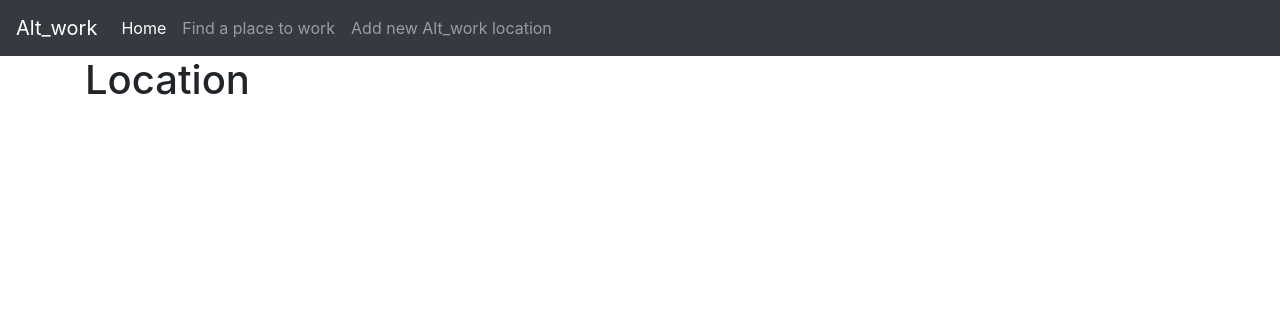
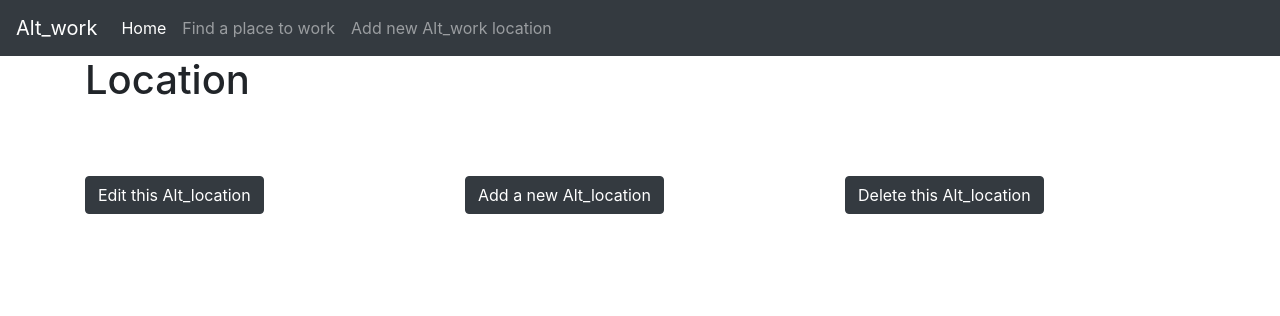
Before and after one commit to SammyDartnall10/alt_work, a Flask app: template templates/location.html in a window 1280 px wide. Shown: the top 316 px of the page. Run offline with Flask 2, Linux system fonts and the light colour scheme; the template is opened without the code that fills it, so the values that code supplies are empty; some libraries are stand-ins or nearby versions.

Commit message:
pulling though info to individual records nowgit add templates/location.html

```diff
--- a/app.py
+++ b/app.py
@@ -26,30 +26,12 @@ def view_all():
 def location():
     return render_template("location.html")
 
-"""show all records in a grid - user can then filter by category etc"""
-@app.route('/show_results')
-def show_results():
-    return render_template('searchresults.html')
-
+"""show the individual record - pulls data from DB based on _id"""
 @app.route('/view_location/<location_id>')
 def view_location(location_id):
     single_location = mongo.db.locations.find_one({"_id": ObjectId(location_id)})
     all_regions = mongo.db.regions.find()
     return render_template('location.html', location=single_location, region=all_regions)
-
-
-@app.route('/edit_task/<task_id>')
-def edit_task(task_id):
-    the_task = mongo.db.tasks.find_one({"_id": ObjectId(task_id)})
-    all_catergories = mongo.db.categories.find()
-    return render_template('edittask.html', task=the_task, categories=all_catergories)
-
-
-
-
-
-
-
 
 """add a new record for location - opens a form"""
 @app.route('/add_new')
@@ -64,6 +46,18 @@ def new_location():
     locations.insert_one(request.form.to_dict())
     return redirect(url_for('landing_page'))
 
+"""deletes the location and redirects to list of all"""
+@app.route('/delete_location/<location_id>')
+def delete_location(location_id):
+    mongo.db.locations.remove({'_id': ObjectId(location_id)})
+    return redirect(url_for('view_all'))
+
+"""edit location - _id from DB"""
+@app.route('/edit_location/<location_id>')
+def edit_location(location_id):
+    single_location = mongo.db.locations.find_one({"_id": ObjectId(location_id)})
+    all_regions = mongo.db.regions.find()
+    return render_template('editlocation.html', location=single_location, region=all_regions)
 
 if __name__ == '__main__':
     app.run(host=os.environ.get('IP'),
--- a/templates/location.html
+++ b/templates/location.html
@@ -10,6 +10,48 @@
     </div>
 </div>
 
+<div class="row">
+    <div class="col-12 col-md-6">
+        <img class="img-fluid" src="{{location.photos}}">
+    </div>
+</div>
+
+<div class="row">
+    <div class="col-12 col-md-6">
+        <h3>{{location.address}}</h3>
+    </div>
+    <div class="col-12 col-md-6">
+        </h3>{{location.rating}}</h3>
+    </div>
+    <div class="col-12 col-md-6">
+        <p>{{location.description}}</p>
+    </div>
+</div>
+<div class="row">
+    <div class="col-3">
+        <h2>{{location.wifi}}</h2>
+    </div>
+    <div class="col-3">
+        <h2>{{location.plugs}}</h2>
+    </div>
+    <div class="col-3">
+        <h2>{{location.drinks}}</h2>
+    </div>
+    <div class="col-3">
+        <h2>{{location.pets_allowed}}</h2>
+    </div>
+</div>
+<div class="row">
+    <div class="col-12 col-sm-4">
+        <a class="btn btn-dark" href="{{url_for('edit_location', location_id=location._id)}}" role="button">Edit this Alt_location</a>
+    </div>
+    <div class="col-12 col-sm-4">
+        <a class="btn btn-dark" href="{{url_for('add_new')}}" role="button">Add a new Alt_location</a>
+    </div>
+     <div class="col-12 col-sm-4">
+        <a class="btn btn-dark" href="{{url_for('delete_location', location_id=location._id)}}" role="button">Delete this Alt_location</a>
+    </div>
+</div>
 
 
 
```
